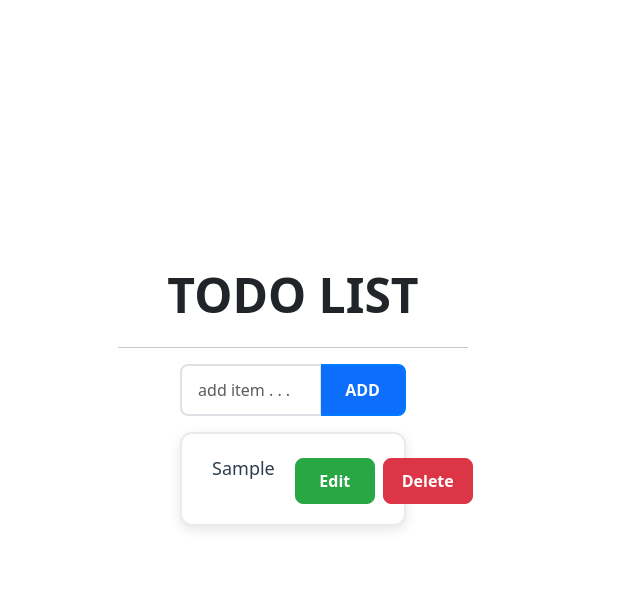
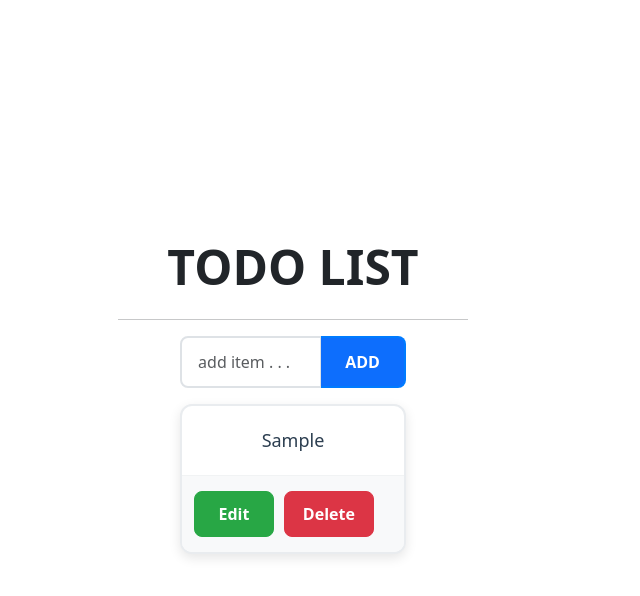
Before and after one commit to Naveenkumarkohli/todoo-react, a React (Vite) app: page / in a window 1280 px wide. Both pictures are taken after typing "Sample" into the empty fields and a click on the button "ADD". Shown: the top 596 px of the page, without its empty margins (347-987 px from the left). Built offline with nearby package versions, Linux system fonts and the light colour scheme.

Commit message:
Separate text and buttons into distinct sections - buttons now in separate card area below text

```diff
--- a/src/App.jsx
+++ b/src/App.jsx
@@ -144,37 +144,35 @@ class App extends Component {
                                         className="todo-item"
                                         style={{
                                             display: "flex",
-                                            justifyContent: "space-between",
-                                            alignItems: "flex-start",
-                                            padding: "20px 30px",
+                                            flexDirection: "column",
+                                            padding: "0",
                                             marginBottom: "15px",
                                             backgroundColor: "#ffffff",
                                             border: "2px solid #e9ecef",
                                             borderRadius: "12px",
                                             boxShadow: "0 4px 12px rgba(0,0,0,0.1)",
-                                            minHeight: "auto"
+                                            overflow: "hidden"
                                         }}
                                     >
                                         <div className="todo-text" style={{
                                             fontSize: "18px",
                                             fontWeight: "500",
                                             color: "#2c3e50",
-                                            flex: "1",
-                                            textAlign: "left",
-                                            marginRight: "20px",
+                                            padding: "20px 30px",
                                             lineHeight: "1.6",
                                             wordWrap: "break-word",
                                             overflowWrap: "break-word",
-                                            hyphens: "auto"
+                                            hyphens: "auto",
+                                            borderBottom: "1px solid #f1f3f4"
                                         }}>
                                             {item.value}
                                         </div>
                                         <div className="button-group" style={{
                                             display: "flex",
-                                            gap: "8px",
-                                            flexShrink: "0",
-                                            alignSelf: "flex-start",
-                                            marginTop: "4px"
+                                            gap: "10px",
+                                            padding: "15px 30px",
+                                            backgroundColor: "#f8f9fa",
+                                            justifyContent: "flex-end"
                                         }}>
                                             <Button
                                                 variant="success"
```
Also changed, not shown: 2 other files (tests, documents, lock files or other folders).
